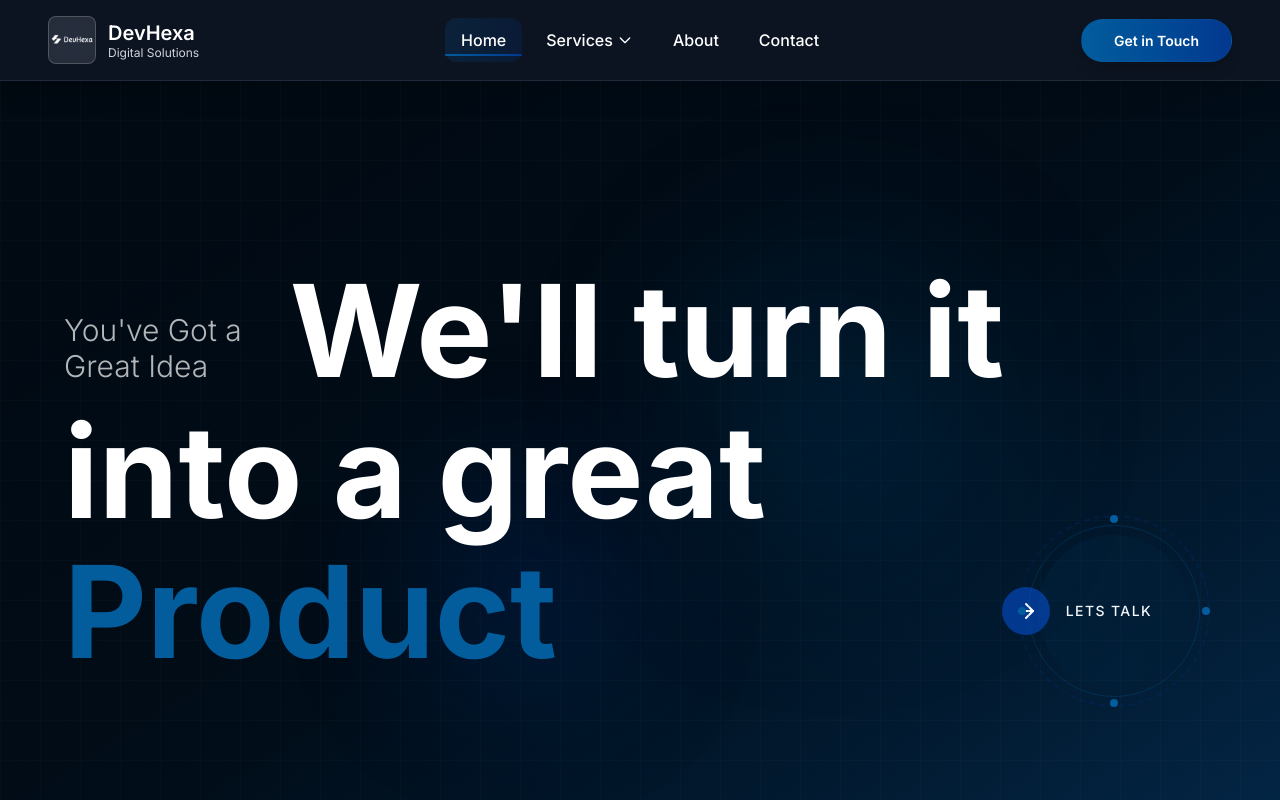
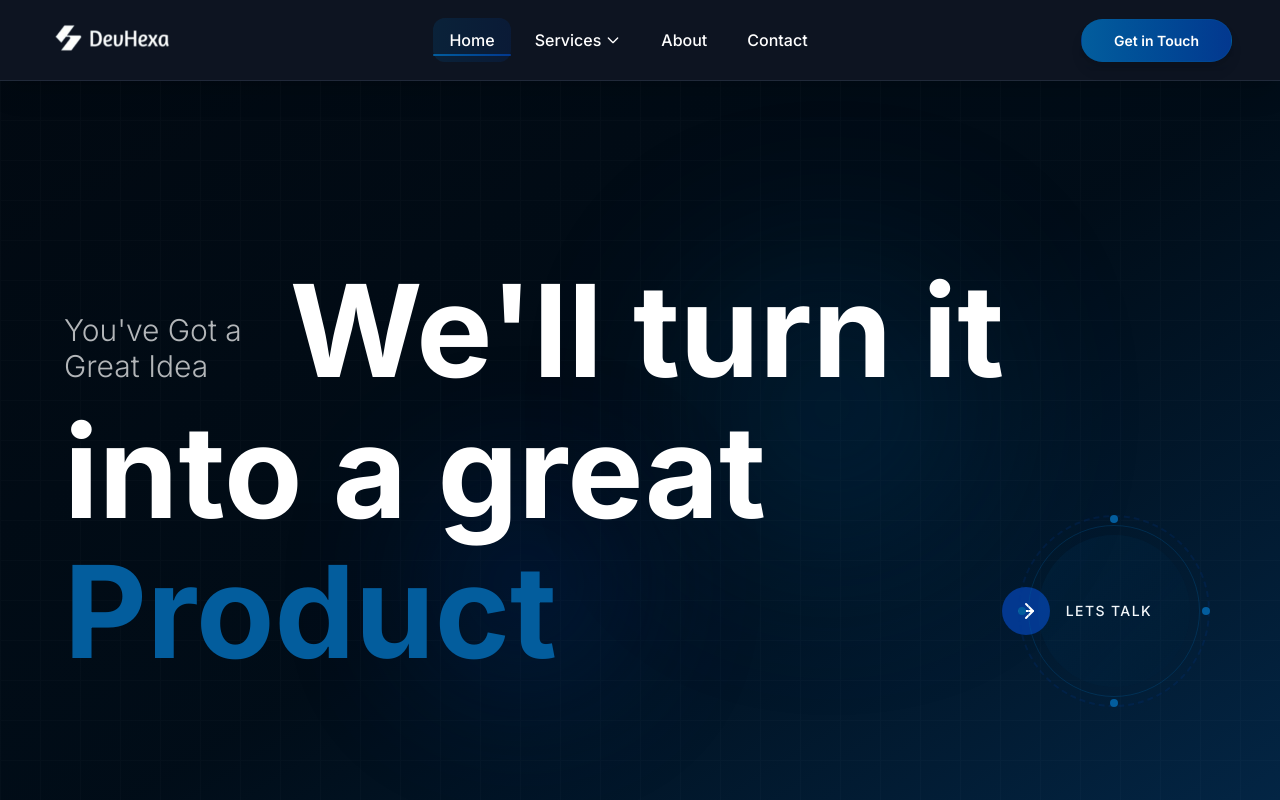
Before and after one commit to hamzaq453/dev-hexa, a Next.js app: page / in a window 1280 px wide. Shown: the top 800 px of the page. Built offline with nearby package versions, Linux system fonts and the light colour scheme.

Commit message:
Navbar Logo and mobile menu icon fixed.

```diff
--- a/app/components/layout/Navbar/NavbarVariant7.tsx
+++ b/app/components/layout/Navbar/NavbarVariant7.tsx
@@ -163,21 +163,17 @@ const NavbarVariant7 = () => {
         <div className="backdrop-blur-xl bg-gray-900/80 border-b border-gray-700/50 shadow-xl">
           <div className="container mx-auto max-w-7xl">
             <nav className="flex items-center justify-between px-4 sm:px-6 lg:px-8 py-4">
-              {/* Logo with subtle glassy background */}
+              {/* Logo - clean without box */}
               <div className="flex items-center group flex-shrink-0">
                 <Link href="/" className="flex items-center">
-                  <div className="w-10 h-10 lg:w-12 lg:h-12 relative transform group-hover:scale-105 transition-transform duration-200 bg-white/10 backdrop-blur-sm rounded-lg p-2 border border-white/20">
+                  <div className="w-20 h-20 sm:w-12 px-16 py-2 lg:w-12 lg:h-12 relative transform group-hover:scale-105 transition-transform duration-200">
                     <Image
                       src="/Logo.png"
                       alt="DevHexa Logo"
                       fill
-                      className="object-contain"
+                      className=""
                       priority
                     />
-                  </div>
-                  <div className="ml-3 hidden sm:block">
-                    <span className="block text-lg lg:text-xl font-semibold text-white">DevHexa</span>
-                    <span className="block text-xs text-gray-300 -mt-0.5">Digital Solutions</span>
                   </div>
                 </Link>
               </div>
@@ -234,7 +230,7 @@ const NavbarVariant7 = () => {
               <div className="lg:hidden flex-shrink-0">
                 <button
                   onClick={toggleMobileMenu}
-                  className="w-10 h-10 flex items-center justify-center rounded-lg bg-white/10 backdrop-blur-sm border border-white/20 hover:bg-white/20 transition-all duration-200"
+                  className="w-12 h-12 flex items-center justify-center rounded-lg  bg-transparent transition-all duration-200"
                   aria-label="Toggle Mobile Menu"
                 >
                   <div className="w-5 h-5 flex flex-col justify-center space-y-1">
@@ -346,7 +342,7 @@ const NavbarVariant7 = () => {
               {/* Simple header */}
               <div className="flex items-center justify-between p-6 border-b border-gray-700/50">
                 <Link href="/" className="flex items-center" onClick={toggleMobileMenu}>
-                  <div className="w-10 h-10 relative bg-primary/20 rounded-xl p-2 border border-primary/30">
+                  <div className="w-10 h-10 relative">
                     <Image
                       src="/Logo.png"
                       alt="DevHexa Logo"
@@ -354,10 +350,6 @@ const NavbarVariant7 = () => {
                       className="object-contain"
                       priority
                     />
-                  </div>
-                  <div className="ml-3">
-                    <span className="block text-lg font-semibold text-white">DevHexa</span>
-                    <span className="block text-xs text-gray-400">Digital Solutions</span>
                   </div>
                 </Link>
 
```
